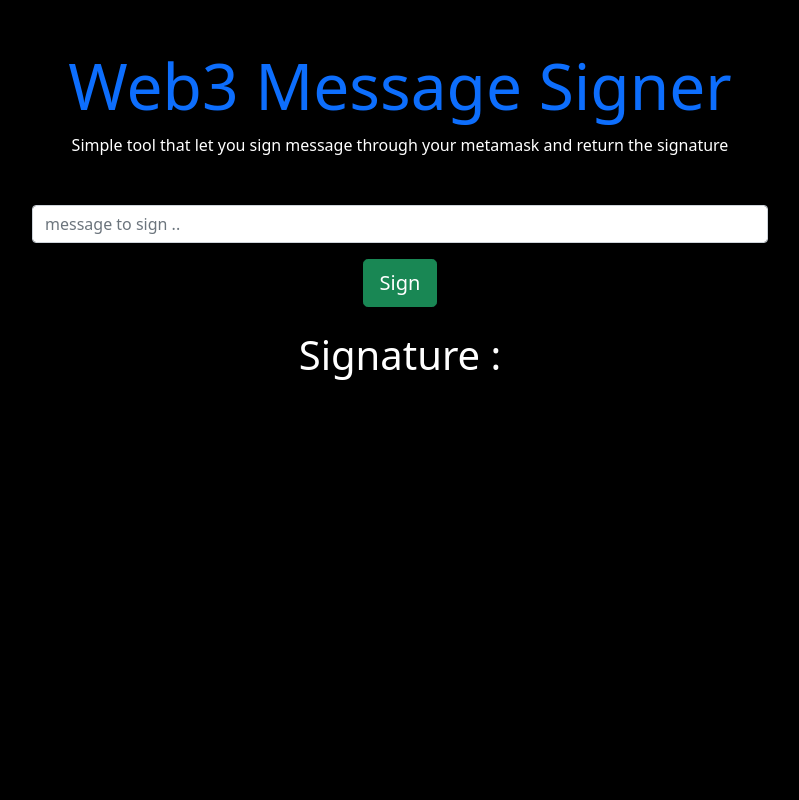
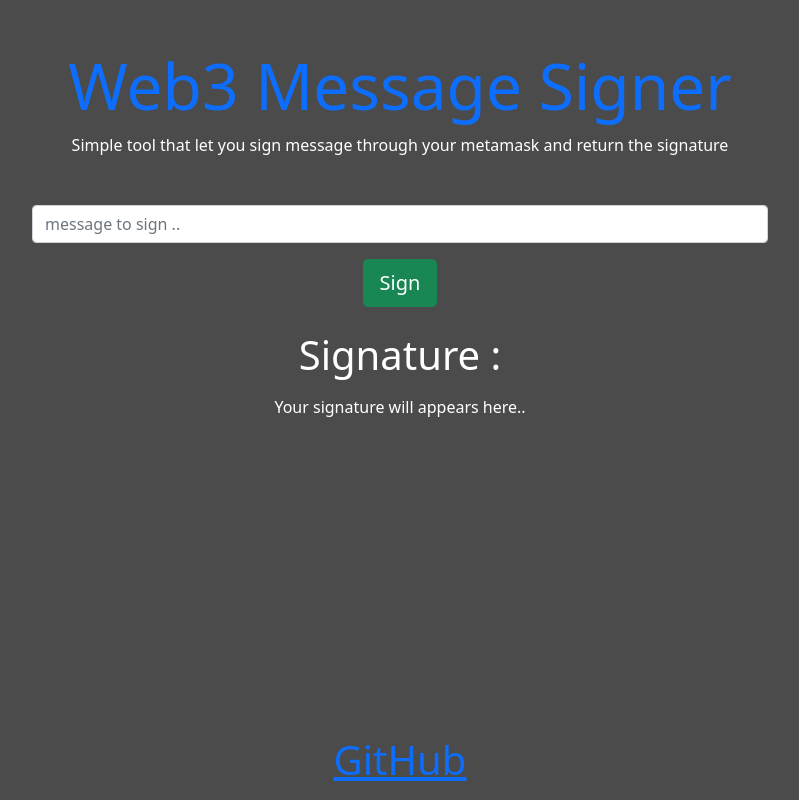
Before and after one commit to Simecekk/msg-signer, a Django app: page / in a window 1280 px wide. Shown: the whole page, without its empty margins (240-1039 px from the left). Run offline with Django 4.2, Linux system fonts and the light colour scheme; some libraries are stand-ins or nearby versions.

Commit message:
updated template with footer and github link

```diff
--- a/core/templates/homepage.html
+++ b/core/templates/homepage.html
@@ -6,7 +6,7 @@
     <link href="https://cdn.jsdelivr.net/npm/bootstrap@5.1.3/dist/css/bootstrap.min.css" rel="stylesheet"
           integrity="sha384-1BmE4kWBq78iYhFldvKuhfTAU6auU8tT94WrHftjDbrCEXSU1oBoqyl2QvZ6jIW3" crossorigin="anonymous">
 </head>
-<body style="background: #000000">
+<body class="d-flex flex-column min-vh-100" style="background: #4b4b4b">
 
 <div class="container text-center">
     <h1 class="mt-5 text-primary display-3">Web3 Message Signer</h1>
@@ -22,8 +22,12 @@
 
     <br><br>
     <p class="text-white display-6">Signature : </p>
-    <p class="text-white" id="id_signature"></p>
+    <p class="text-white mb-5" id="id_signature">Your signature will appears here..</p>
 </div>
+
+<footer class="container fixed-bottom text-center">
+    <a href="https://github.com/Simecekk/msg-signer" target="_blank"><p class="display-6">GitHub</p></a>
+</footer>
 
 <script src="https://code.jquery.com/jquery-3.6.0.min.js"
         integrity="sha256-/xUj+3OJU5yExlq6GSYGSHk7tPXikynS7ogEvDej/m4=" crossorigin="anonymous"></script>
--- /dev/null
+++ b/runtime.txt
@@ -0,0 +1 @@
+python-3.9.4
```
Also changed, not shown: 1 other file.
